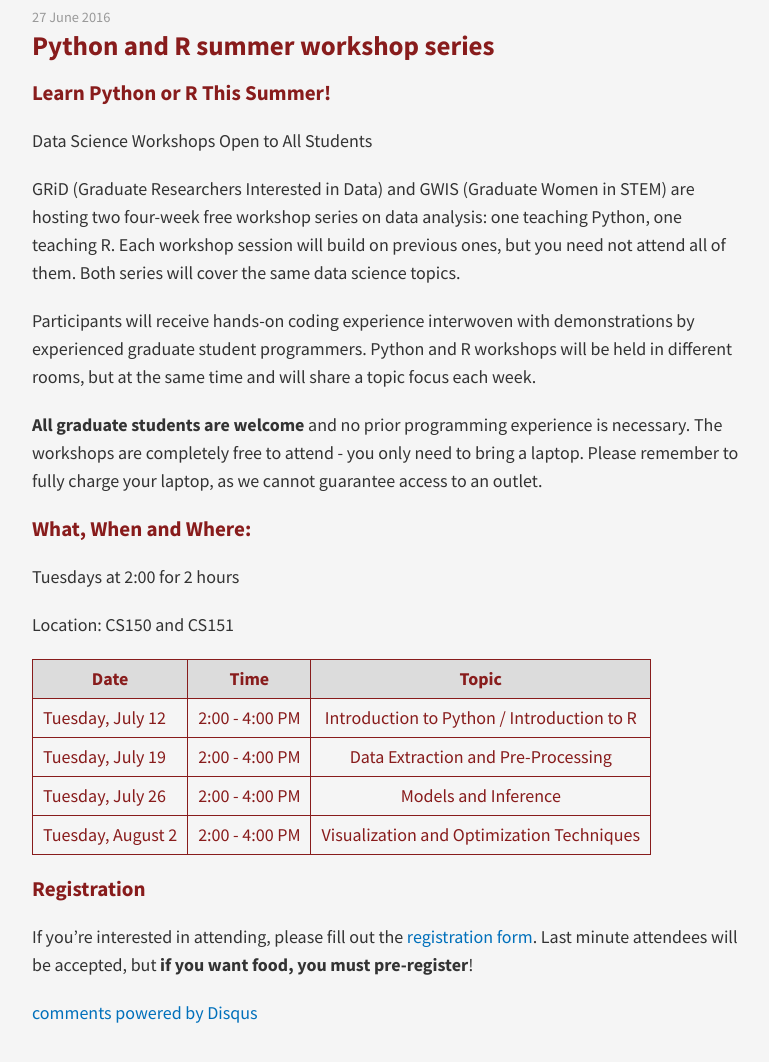
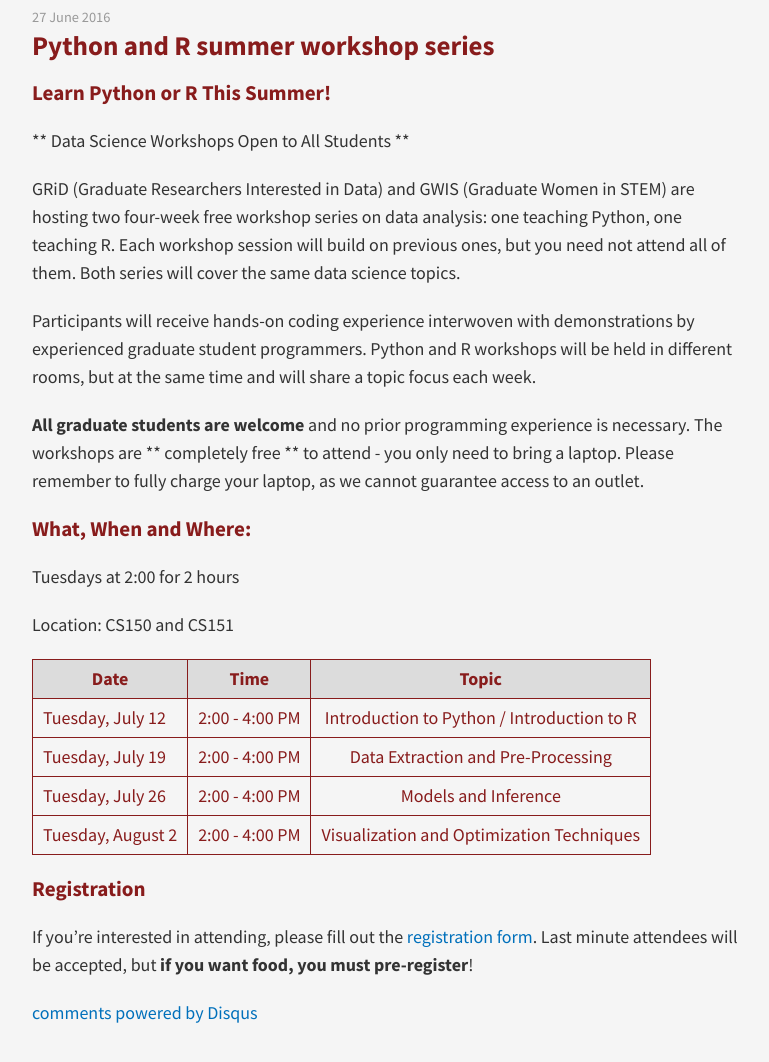
Before and after one commit to gridclub/gridclub.github.io, a Jekyll site: the page built from _posts/2016-06-27-python-:-r-summer-workshop.md, in a window 1280 px wide, cut to the strip 209-1336 px from the top of the page. Shown: the top 1062 px of the strip, without its empty margins (253-1022 px from the left). Built offline with Jekyll 4.4.1, drawn with Linux system fonts in a browser that asks for light colours; nearby versions of some CDN libraries; comment, search, counter and statistics services are not loaded.

```diff
--- a/_posts/2016-06-27-python-:-r-summer-workshop.md
+++ b/_posts/2016-06-27-python-:-r-summer-workshop.md
@@ -7,13 +7,13 @@ tags: []
 
 ### Learn Python or R This Summer!
 
-Data Science Workshops Open to All Students
+** Data Science Workshops Open to All Students **
 
 GRiD (Graduate Researchers Interested in Data) and GWIS (Graduate Women in STEM) are hosting two four-week free workshop series on data analysis: one teaching Python, one teaching R. Each workshop session will build on previous ones, but you need not attend all of them. Both series will cover the same data science topics.
 
 Participants will receive hands-on coding experience interwoven with demonstrations by experienced graduate student programmers. Python and R workshops will be held in different rooms, but at the same time and will share a topic focus each week.
 
-**All graduate students are welcome** and no prior programming experience is necessary. The workshops are completely free to attend - you only need to bring a laptop. Please remember to fully charge your laptop, as we cannot guarantee access to an outlet.
+**All graduate students are welcome** and no prior programming experience is necessary. The workshops are ** completely free ** to attend - you only need to bring a laptop. Please remember to fully charge your laptop, as we cannot guarantee access to an outlet.
 
 
 
```
